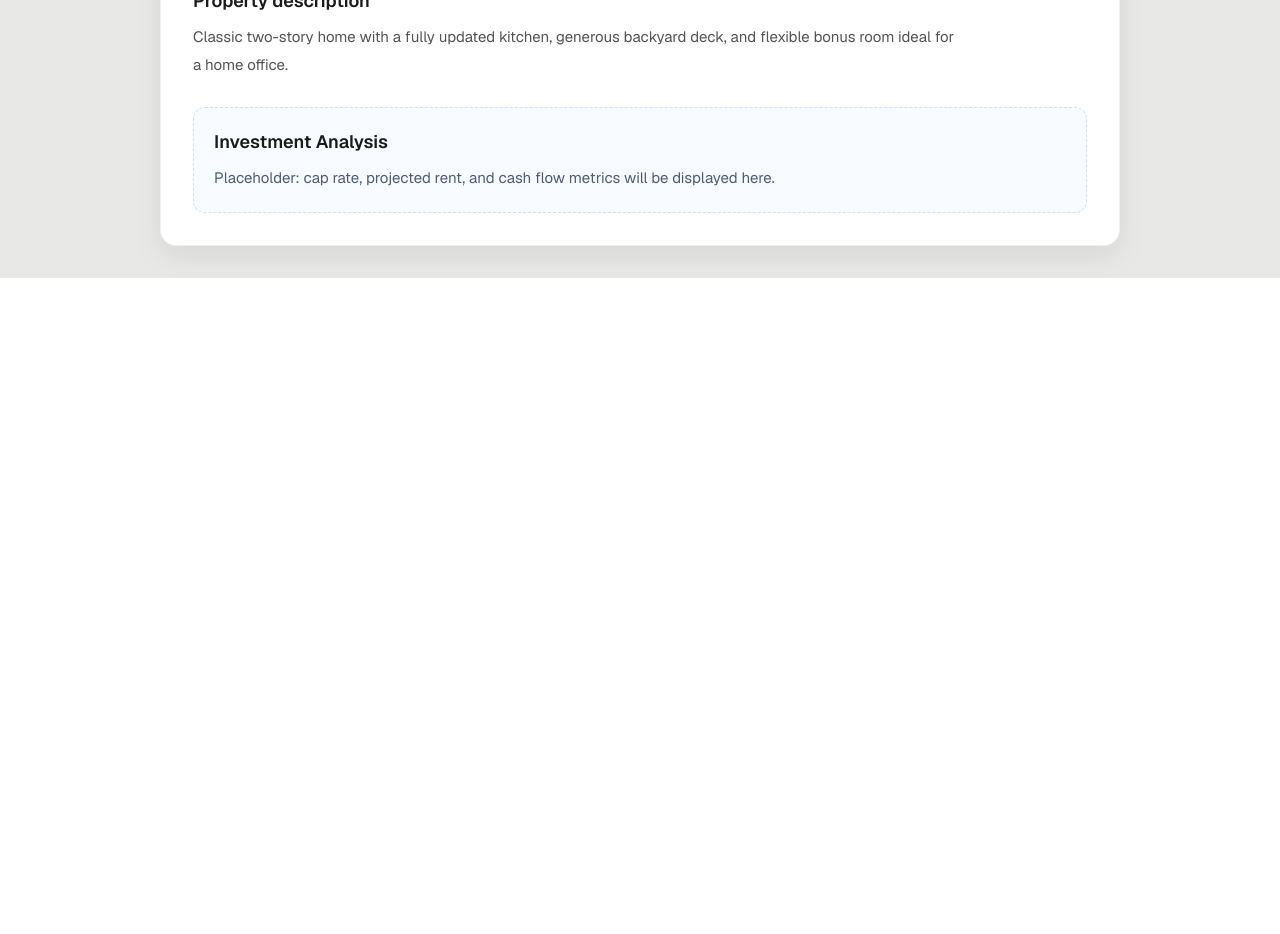
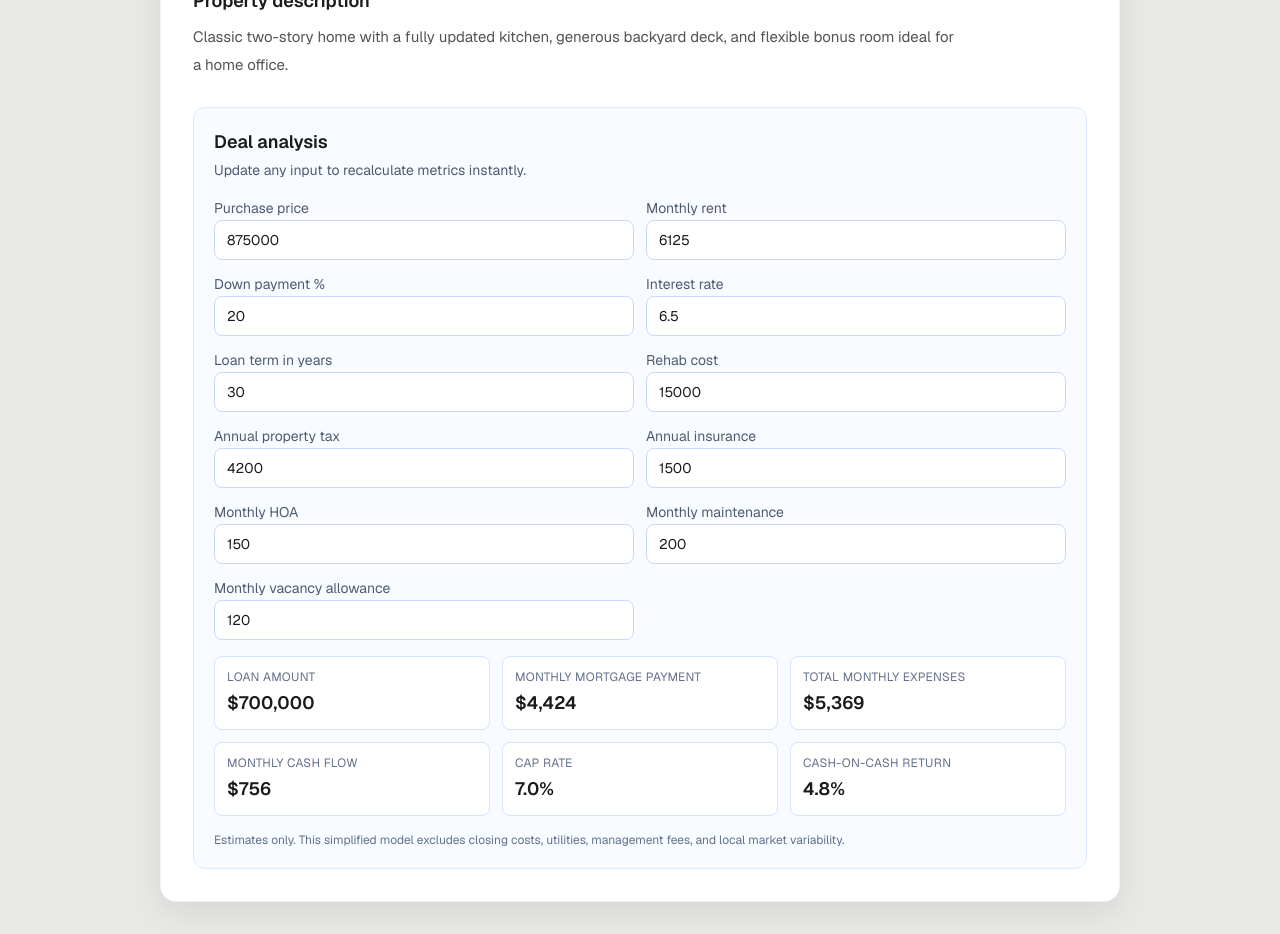
Before and after one commit to analizere/real-estate-ai, a Next.js app: page /property/1 in a window 1280 px wide. Shown: the part 760-1694 px from the top of the page. Before the commit the page ends 1038 px from the top, so only its background shows below. Built offline with nearby package versions, Linux system fonts and the light colour scheme.

Commit message:
add deal calculaor

```diff
--- /dev/null
+++ b/app/property/[id]/DealAnalysis.tsx
@@ -0,0 +1,233 @@
+"use client";
+
+import { useMemo, useState } from "react";
+
+type DealAnalysisProps = {
+  initialPurchasePrice: number;
+};
+
+const currencyFmt = new Intl.NumberFormat("en-US", {
+  style: "currency",
+  currency: "USD",
+  maximumFractionDigits: 0,
+});
+
+const percentFmt = new Intl.NumberFormat("en-US", {
+  style: "percent",
+  minimumFractionDigits: 1,
+  maximumFractionDigits: 1,
+});
+
+type FieldDef = {
+  key: keyof Inputs;
+  label: string;
+  step?: string;
+};
+
+type Inputs = {
+  purchasePrice: string;
+  monthlyRent: string;
+  downPaymentPercent: string;
+  interestRate: string;
+  loanTermYears: string;
+  rehabCost: string;
+  annualPropertyTax: string;
+  annualInsurance: string;
+  monthlyHoa: string;
+  monthlyMaintenance: string;
+  monthlyVacancyAllowance: string;
+};
+
+function toNumber(value: string, fallback: number) {
+  const parsed = Number.parseFloat(value);
+  return Number.isFinite(parsed) ? parsed : fallback;
+}
+
+export default function DealAnalysis({ initialPurchasePrice }: DealAnalysisProps) {
+  const [inputs, setInputs] = useState<Inputs>({
+    purchasePrice: String(initialPurchasePrice),
+    monthlyRent: String(Math.round(initialPurchasePrice * 0.007)),
+    downPaymentPercent: "20",
+    interestRate: "6.5",
+    loanTermYears: "30",
+    rehabCost: "15000",
+    annualPropertyTax: "4200",
+    annualInsurance: "1500",
+    monthlyHoa: "150",
+    monthlyMaintenance: "200",
+    monthlyVacancyAllowance: "120",
+  });
+
+  const values = useMemo(() => {
+    const purchasePrice = toNumber(inputs.purchasePrice, initialPurchasePrice);
+    const monthlyRent = toNumber(inputs.monthlyRent, Math.round(initialPurchasePrice * 0.007));
+    const downPaymentPercent = toNumber(inputs.downPaymentPercent, 20);
+    const interestRate = toNumber(inputs.interestRate, 6.5);
+    const loanTermYears = Math.max(1, toNumber(inputs.loanTermYears, 30));
+    const rehabCost = toNumber(inputs.rehabCost, 15000);
+    const annualPropertyTax = toNumber(inputs.annualPropertyTax, 4200);
+    const annualInsurance = toNumber(inputs.annualInsurance, 1500);
+    const monthlyHoa = toNumber(inputs.monthlyHoa, 150);
+    const monthlyMaintenance = toNumber(inputs.monthlyMaintenance, 200);
+    const monthlyVacancyAllowance = toNumber(inputs.monthlyVacancyAllowance, 120);
+
+    return {
+      purchasePrice,
+      monthlyRent,
+      downPaymentPercent,
+      interestRate,
+      loanTermYears,
+      rehabCost,
+      annualPropertyTax,
+      annualInsurance,
+      monthlyHoa,
+      monthlyMaintenance,
+      monthlyVacancyAllowance,
+    };
+  }, [initialPurchasePrice, inputs]);
+
+  const metrics = useMemo(() => {
+    const downPaymentAmount =
+      values.purchasePrice * (values.downPaymentPercent / 100);
+    const loanAmount = Math.max(0, values.purchasePrice - downPaymentAmount);
+
+    const monthlyRate = values.interestRate / 100 / 12;
+    const totalPayments = values.loanTermYears * 12;
+
+    const monthlyMortgagePayment =
+      monthlyRate === 0
+        ? loanAmount / totalPayments
+        : (loanAmount * monthlyRate * (1 + monthlyRate) ** totalPayments) /
+          ((1 + monthlyRate) ** totalPayments - 1);
+
+    const monthlyTax = values.annualPropertyTax / 12;
+    const monthlyInsurance = values.annualInsurance / 12;
+
+    const totalMonthlyExpenses =
+      monthlyMortgagePayment +
+      monthlyTax +
+      monthlyInsurance +
+      values.monthlyHoa +
+      values.monthlyMaintenance +
+      values.monthlyVacancyAllowance;
+
+    const monthlyCashFlow = values.monthlyRent - totalMonthlyExpenses;
+
+    const annualOperatingIncome =
+      values.monthlyRent * 12 -
+      (values.annualPropertyTax +
+        values.annualInsurance +
+        (values.monthlyHoa +
+          values.monthlyMaintenance +
+          values.monthlyVacancyAllowance) *
+          12);
+
+    const totalProjectCost = values.purchasePrice + values.rehabCost;
+    const capRate =
+      totalProjectCost > 0 ? annualOperatingIncome / totalProjectCost : 0;
+
+    const cashInvested = downPaymentAmount + values.rehabCost;
+    const annualCashFlow = monthlyCashFlow * 12;
+    const cashOnCashReturn =
+      cashInvested > 0 ? annualCashFlow / cashInvested : 0;
+
+    return {
+      loanAmount,
+      monthlyMortgagePayment,
+      totalMonthlyExpenses,
+      monthlyCashFlow,
+      capRate,
+      cashOnCashReturn,
+    };
+  }, [values]);
+
+  const fields: FieldDef[] = [
+    { key: "purchasePrice", label: "Purchase price" },
+    { key: "monthlyRent", label: "Monthly rent" },
+    { key: "downPaymentPercent", label: "Down payment %", step: "0.1" },
+    { key: "interestRate", label: "Interest rate", step: "0.01" },
+    { key: "loanTermYears", label: "Loan term in years" },
+    { key: "rehabCost", label: "Rehab cost" },
+    { key: "annualPropertyTax", label: "Annual property tax" },
+    { key: "annualInsurance", label: "Annual insurance" },
+    { key: "monthlyHoa", label: "Monthly HOA" },
+    { key: "monthlyMaintenance", label: "Monthly maintenance" },
+    { key: "monthlyVacancyAllowance", label: "Monthly vacancy allowance" },
+  ];
+
+  return (
+    <section className="space-y-4 rounded-xl border border-[#dbe8ff] bg-[#f8fbff] p-5">
+      <div>
+        <h2 className="text-lg font-semibold text-[#1a1a1a]">Deal analysis</h2>
+        <p className="mt-1 text-sm text-[#4f5b71]">
+          Update any input to recalculate metrics instantly.
+        </p>
+      </div>
+
+      <div className="grid grid-cols-1 gap-3 sm:grid-cols-2">
+        {fields.map((field) => (
+          <label key={field.key} className="space-y-1">
+            <span className="text-sm text-[#4f5b71]">{field.label}</span>
+            <input
+              inputMode="decimal"
+              type="number"
+              step={field.step ?? "1"}
+              value={inputs[field.key]}
+              onChange={(event) =>
+                setInputs((prev) => ({ ...prev, [field.key]: event.target.value }))
+              }
+              className="h-10 w-full rounded-lg border border-[#c8d8f8] bg-white px-3 text-sm text-[#1a1a1a] outline-none transition-[border-color,box-shadow] focus:border-[#006aff] focus:ring-2 focus:ring-[#006aff]/20"
+            />
+          </label>
+        ))}
+      </div>
+
+      <div className="grid grid-cols-1 gap-3 sm:grid-cols-2 lg:grid-cols-3">
+        <ResultCard label="Loan amount" value={currencyFmt.format(metrics.loanAmount)} />
+        <ResultCard
+          label="Monthly mortgage payment"
+          value={currencyFmt.format(metrics.monthlyMortgagePayment)}
+        />
+        <ResultCard
+          label="Total monthly expenses"
+          value={currencyFmt.format(metrics.totalMonthlyExpenses)}
+        />
+        <ResultCard
+          label="Monthly cash flow"
+          value={currencyFmt.format(metrics.monthlyCashFlow)}
+          positiveNegative
+        />
+        <ResultCard label="Cap rate" value={percentFmt.format(metrics.capRate)} />
+        <ResultCard
+          label="Cash-on-cash return"
+          value={percentFmt.format(metrics.cashOnCashReturn)}
+        />
+      </div>
+
+      <p className="text-xs text-[#63708a]">
+        Estimates only. This simplified model excludes closing costs, utilities,
+        management fees, and local market variability.
+      </p>
+    </section>
+  );
+}
+
+type ResultCardProps = {
+  label: string;
+  value: string;
+  positiveNegative?: boolean;
+};
+
+function ResultCard({ label, value, positiveNegative }: ResultCardProps) {
+  const isNegative = positiveNegative && value.includes("-");
+  return (
+    <div className="rounded-lg border border-[#d6e3ff] bg-white p-3">
+      <p className="text-xs uppercase tracking-wide text-[#63708a]">{label}</p>
+      <p
+        className={`mt-1 text-lg font-semibold ${isNegative ? "text-[#b42318]" : "text-[#1a1a1a]"}`}
+      >
+        {value}
+      </p>
+    </div>
+  );
+}
--- a/app/property/[id]/page.tsx
+++ b/app/property/[id]/page.tsx
@@ -1,6 +1,7 @@
 import Link from "next/link";
 import { notFound } from "next/navigation";
 import { getPropertyById } from "@/lib/mock-properties";
+import DealAnalysis from "./DealAnalysis";
 
 const priceFmt = new Intl.NumberFormat("en-US", {
   style: "currency",
@@ -87,15 +88,7 @@ export default async function PropertyDetailPage({ params }: PropertyPageProps)
               </p>
             </section>
 
-            <section className="rounded-xl border border-dashed border-[#ccdfff] bg-[#f8fbff] p-5">
-              <h2 className="text-lg font-semibold text-[#1a1a1a]">
-                Investment Analysis
-              </h2>
-              <p className="mt-2 text-[15px] leading-7 text-[#4f5b71]">
-                Placeholder: cap rate, projected rent, and cash flow metrics will
-                be displayed here.
-              </p>
-            </section>
+            <DealAnalysis initialPurchasePrice={property.price} />
           </div>
         </article>
       </main>
```
